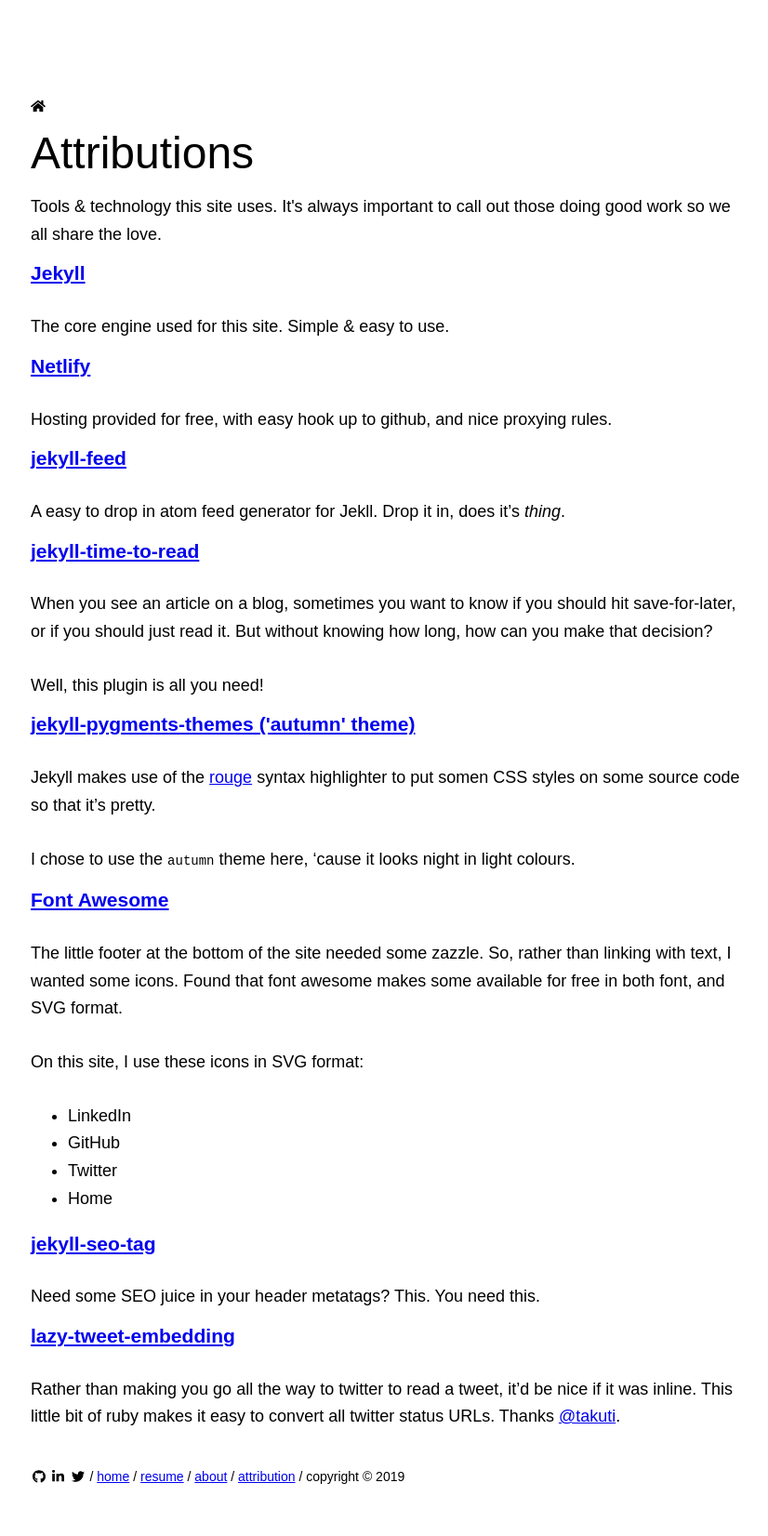
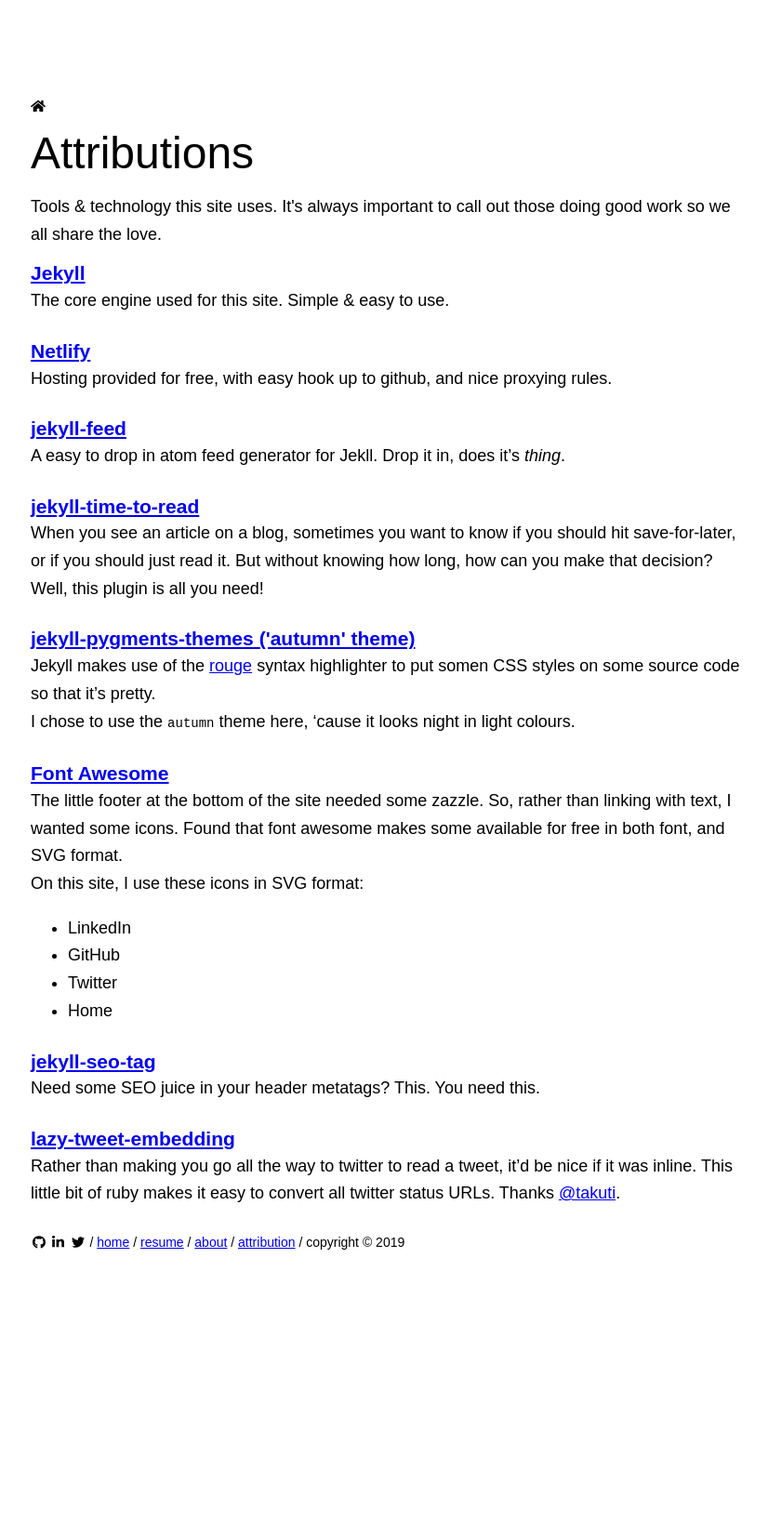
Before and after one commit to grork/personal-blog, a Jekyll site: the page built from attribution.html, in a window 1280 px wide. Shown: the whole page at 93% size, without its empty margins (223-1049 px from the left). Built offline with Jekyll 4.4.1, drawn with Linux system fonts in a browser that asks for light colours; after the commit the page ends 1400 px from its top, so only the background shows below that.

Commit message:
Fixing layout of the attribution page

```diff
--- a/css/styles.scss
+++ b/css/styles.scss
@@ -238,5 +238,19 @@
 
 .attribution-container {
     margin-top: 0px;
-    margin-bottom: 12px;
+    margin-bottom: 24px;
+
+    &:last-child {
+        margin-bottom: 0px;
+    }
+
+    h3 {
+        margin-top: 0px;
+        margin-bottom: 0px;
+    }
+
+    p {
+        margin-top: 0px;
+        margin-bottom: 0px;
+    }
 }
```
